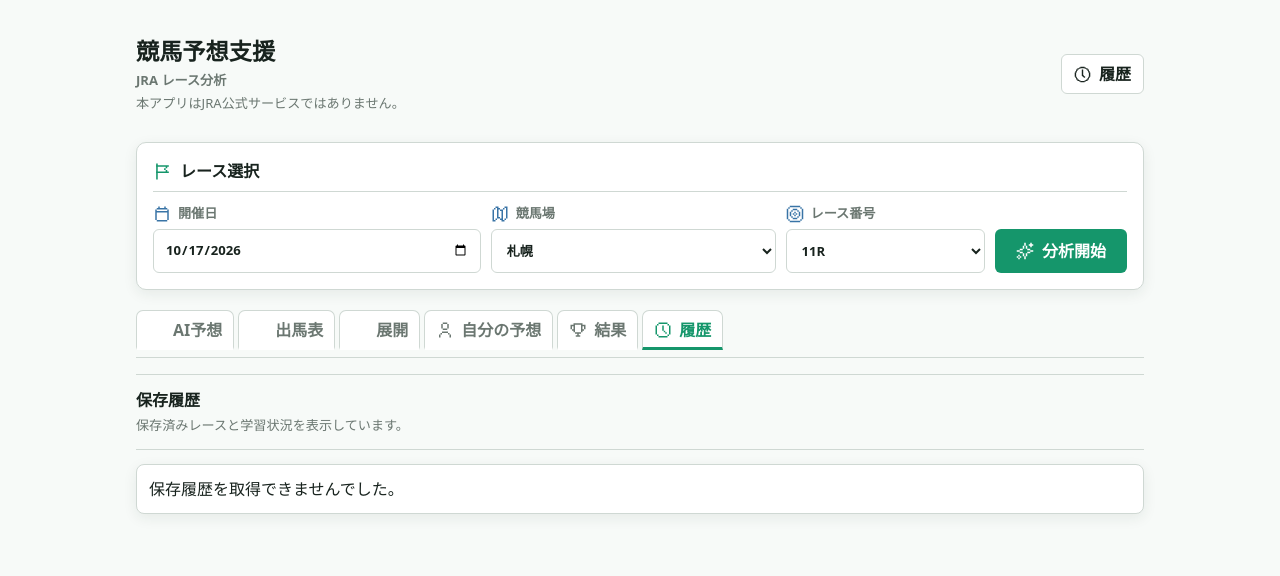
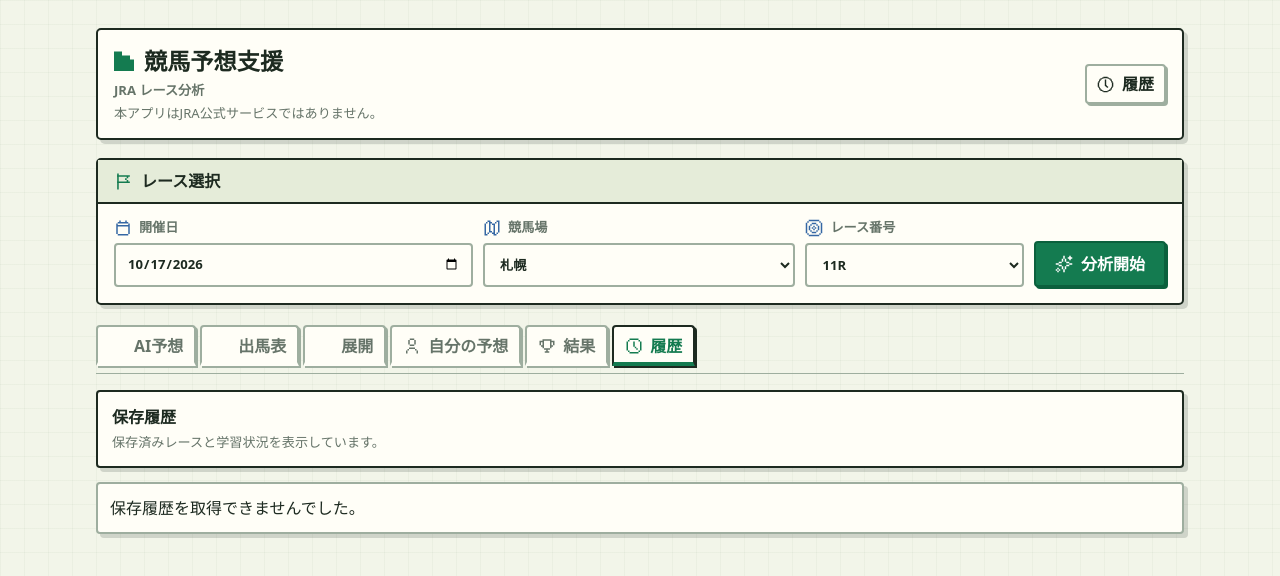
Before and after one commit to seru2453/HorseRace-Prediction, a website: page apps/web/static/index.html in a window 1280 px wide. Both pictures are taken after a click on the button "履歴". Drawn offline with Linux system fonts and the light colour scheme; no server answers.

Commit message:
Restyle the full interface with pixel game UI

```diff
--- a/apps/web/static/styles.css
+++ b/apps/web/static/styles.css
@@ -1,33 +1,33 @@
 :root {
   color-scheme: light dark;
-  --bg: #f7faf8;
-  --text: #18231e;
-  --muted: #6b7771;
-  --line: #cfd8d3;
-  --panel: #ffffff;
-  --accent: #15966b;
-  --accent-strong: #0d7955;
-  --danger: #b94b45;
-  --soft: #eef4f0;
-  --blue: #3974a6;
-  --gold: #b88619;
-  --shadow: 0 4px 14px rgba(28, 49, 39, .08);
+  --bg: #f2f5e9;
+  --text: #1d2a20;
+  --muted: #667469;
+  --line: #9eae9f;
+  --panel: #fffef7;
+  --accent: #147b50;
+  --accent-strong: #0b603d;
+  --danger: #a63e3b;
+  --soft: #e5ecd9;
+  --blue: #3567a4;
+  --gold: #a66d08;
+  --shadow: 4px 4px 0 rgba(29, 42, 32, .16);
 }
 
 @media (prefers-color-scheme: dark) {
   :root {
-    --bg: #111513;
-    --text: #eef4f1;
-    --muted: #a8b3ae;
-    --line: #35413c;
-    --panel: #1a211e;
-    --accent: #55b994;
-    --accent-strong: #72c9a7;
-    --danger: #df7e77;
-    --soft: #252e2a;
-    --blue: #78a8d0;
-    --gold: #e0b660;
-    --shadow: none;
+    --bg: #121a16;
+    --text: #edf4e6;
+    --muted: #aab7aa;
+    --line: #4a5b4c;
+    --panel: #202b24;
+    --accent: #63c391;
+    --accent-strong: #80d7a8;
+    --danger: #ef8b7e;
+    --soft: #2b382e;
+    --blue: #91baff;
+    --gold: #edc15d;
+    --shadow: 4px 4px 0 #0a100c;
   }
 }
 
@@ -35,14 +35,16 @@
 
 body {
   margin: 0;
-  background: var(--bg);
+  background-color: var(--bg);
+  background-image: linear-gradient(rgb(93 122 91 / 5%) 1px, transparent 1px), linear-gradient(90deg, rgb(93 122 91 / 5%) 1px, transparent 1px);
+  background-size: 24px 24px;
   color: var(--text);
   font-family: system-ui, -apple-system, BlinkMacSystemFont, "Segoe UI", sans-serif;
   line-height: 1.5;
 }
 
 .shell {
-  width: min(100%, 1040px);
+  width: min(100%, 1120px);
   margin: 0 auto;
   padding: 22px 16px 56px;
 }
@@ -72,15 +74,19 @@ body {
   justify-content: space-between;
 }
 
-.app-header { gap: 20px; padding: 6px 0 10px; }
+.app-header { gap: 20px; padding: 14px 16px; border: 2px solid var(--text); border-radius: 5px; background: var(--panel); box-shadow: var(--shadow); }
 .app-header > div:first-child { min-width: 0; }
 .header-actions { gap: 10px; flex: 0 0 auto; }
 
 h1 {
+  display: flex;
+  align-items: center;
+  gap: 10px;
   margin: 0;
   font-size: 1.45rem;
   letter-spacing: 0;
 }
+h1::before { content: ""; width: 20px; height: 20px; flex: 0 0 20px; background: var(--accent); clip-path: polygon(0 0, 40% 0, 40% 20%, 80% 20%, 80% 40%, 100% 40%, 100% 100%, 0 100%); image-rendering: pixelated; }
 
 .app-header p {
   margin: 2px 0 0;
@@ -99,8 +105,8 @@ h1 {
   grid-template-columns: 1fr;
   gap: 10px;
   padding: 16px;
-  border: 1px solid var(--line);
-  border-radius: 10px;
+  border: 2px solid var(--text);
+  border-radius: 5px;
   background: var(--panel);
   box-shadow: var(--shadow);
 }
@@ -110,9 +116,10 @@ h1 {
   grid-column: 1 / -1;
   align-items: center;
   min-height: 30px;
-  margin-bottom: 2px;
-  padding-bottom: 8px;
-  border-bottom: 1px solid var(--line);
+  margin: -16px -16px 4px;
+  padding: 9px 16px;
+  border-bottom: 2px solid var(--text);
+  background: var(--soft);
 }
 .race-form-heading h2 { display: flex; align-items: center; gap: 8px; margin: 0; font-size: 1rem; }
 .field-caption { display: flex; align-items: center; gap: 7px; }
@@ -130,8 +137,8 @@ select,
 textarea {
   width: 100%;
   min-height: 44px;
-  border: 1px solid var(--line);
-  border-radius: 6px;
+  border: 2px solid var(--line);
+  border-radius: 4px;
   padding: 9px 11px;
   background: var(--panel);
   color: var(--text);
@@ -150,30 +157,33 @@ summary:focus-visible {
 button,
 .utility-menu summary {
   min-height: 44px;
-  border: 0;
-  border-radius: 6px;
+  border: 2px solid var(--accent-strong);
+  border-radius: 4px;
   padding: 9px 15px;
   background: var(--accent);
   color: white;
+  box-shadow: 2px 2px 0 var(--accent-strong);
   font: inherit;
   font-weight: 750;
   cursor: pointer;
 }
 
-button:hover { background: var(--accent-strong); }
+button:hover { background: var(--accent-strong); transform: translate(-1px, -1px); box-shadow: 3px 3px 0 var(--text); }
+button:active { transform: translate(1px, 1px); box-shadow: 0 0 0 var(--text); }
 button:disabled { cursor: wait; opacity: .75; }
 
 .secondary-button,
 .utility-menu summary {
-  border: 1px solid var(--line);
+  border: 2px solid var(--line);
   background: var(--panel);
   color: var(--text);
+  box-shadow: 2px 2px 0 var(--line);
 }
 
 .secondary-button:hover,
 .utility-menu summary:hover { background: var(--soft); }
 
-.compact-button { min-height: 38px; padding: 7px 12px; }
+.compact-button { min-height: 38px; padding: 6px 10px; }
 .has-icon { display: inline-flex; align-items: center; justify-content: center; gap: 8px; }
 .analyze-button {
   display: inline-flex;
@@ -209,10 +219,11 @@ button:disabled { cursor: wait; opacity: .75; }
   height: 44px;
   min-height: 44px;
   padding: 0;
-  border: 2px solid var(--line);
-  border-radius: 8px;
+  border: 2px solid var(--text);
+  border-radius: 4px;
   background: var(--panel);
   color: var(--accent);
+  box-shadow: 2px 2px 0 var(--text);
   list-style: none;
   letter-spacing: 1px;
   font-weight: 800;
@@ -277,7 +288,7 @@ button:disabled { cursor: wait; opacity: .75; }
   gap: 6px;
   padding: 7px;
   border: 1px solid var(--line);
-  border-radius: 8px;
+  border-radius: 4px;
   background: var(--panel);
   box-shadow: var(--shadow);
 }
@@ -299,16 +310,17 @@ button:disabled { cursor: wait; opacity: .75; }
   gap: 7px;
   flex: 0 0 auto;
   min-height: 38px;
-  border: 1px solid var(--line);
-  border-bottom: 3px solid transparent;
-  border-radius: 7px 7px 0 0;
+  border: 2px solid var(--line);
+  border-bottom: 4px solid transparent;
+  border-radius: 4px 4px 0 0;
   background: var(--panel);
   color: var(--muted);
-  padding: 7px 11px 5px;
+  padding: 7px 11px 4px;
+  box-shadow: 2px 2px 0 var(--line);
 }
 
 .tabs button:hover { background: var(--soft); color: var(--text); }
-.tabs button.active { border-bottom-color: var(--accent); color: var(--accent); background: var(--panel); }
+.tabs button.active { border-color: var(--text); border-bottom-color: var(--accent); color: var(--accent); background: var(--panel); box-shadow: 2px 2px 0 var(--text); }
 .reason-details summary { display: flex; align-items: center; gap: 7px; }
 .reason-details summary::before { content: ""; display: inline-block; width: 16px; height: 16px; background: currentColor; -webkit-mask: url("/icons/hackernoon-lightbulb.svg") center / contain no-repeat; mask: url("/icons/hackernoon-lightbulb.svg") center / contain no-repeat; }
 .race-kicker { display: inline-flex; align-items: center; gap: 6px; }
@@ -323,9 +335,11 @@ button:disabled { cursor: wait; opacity: .75; }
 .progress,
 .error {
   margin-bottom: 14px;
-  padding: 13px 0;
-  border-top: 1px solid var(--line);
-  border-bottom: 1px solid var(--line);
+  padding: 13px 14px;
+  border: 2px solid var(--text);
+  border-radius: 4px;
+  background: var(--panel);
+  box-shadow: var(--shadow);
 }
 
 .race-summary-main { gap: 14px; margin-bottom: 3px; }
@@ -348,8 +362,8 @@ button:disabled { cursor: wait; opacity: .75; }
 .prediction,
 .scenario,
 .review-row {
-  border: 1px solid var(--line);
-  border-radius: 8px;
+  border: 2px solid var(--line);
+  border-radius: 4px;
   background: var(--panel);
   box-shadow: var(--shadow);
 }
@@ -373,11 +387,13 @@ button:disabled { cursor: wait; opacity: .75; }
   align-items: center;
   justify-content: center;
   gap: 2px;
-  border-right: 1px solid var(--line);
+  border-right: 2px solid var(--line);
   background: var(--soft);
+  background-image: linear-gradient(rgb(20 123 80 / 7%) 1px, transparent 1px), linear-gradient(90deg, rgb(20 123 80 / 7%) 1px, transparent 1px);
+  background-size: 8px 8px;
 }
 
-.prediction-rank span { padding: 4px 7px; border: 1px solid currentColor; border-radius: 4px; box-shadow: 2px 2px 0 var(--line); font-size: 1.35rem; font-weight: 850; }
+.prediction-rank span { padding: 4px 7px; border: 2px solid currentColor; border-radius: 2px; box-shadow: 2px 2px 0 var(--line); font-size: 1.35rem; font-weight: 850; }
 .prediction-rank small { min-height: 1.1em; color: var(--muted); font-size: .68rem; font-weight: 750; }
 .prediction-rank-1 .prediction-rank { background: color-mix(in srgb, var(--gold) 16%, var(--panel)); color: var(--gold); }
 .prediction-rank-2 .prediction-rank { background: color-mix(in srgb, var(--blue) 12%, var(--panel)); color: var(--blue); }
@@ -404,13 +420,13 @@ button:disabled { cursor: wait; opacity: .75; }
 .factors li + li { margin-top: 3px; }
 
 .metrics { display: grid; grid-template-columns: repeat(3, 1fr); gap: 7px; margin-top: 9px; }
-.metric { min-width: 0; padding: 8px; border-radius: 6px; background: var(--soft); color: var(--muted); font-size: .78rem; }
+.metric { min-width: 0; padding: 8px; border: 1px solid var(--line); border-radius: 3px; background: var(--soft); color: var(--muted); font-size: .78rem; }
 .metric b { display: block; overflow-wrap: anywhere; color: var(--text); font-size: 1rem; }
 .meta { color: var(--muted); font-size: .82rem; }
 .warning-text { color: var(--danger); }
 
 .simulation-rank .probability-bar { margin: 8px 0; }
-.scenario { border-left: 3px solid var(--blue); }
+.scenario { border-left: 5px solid var(--blue); }
 .history-detail { margin-bottom: 4px; }
 .user-prediction .row-head { align-items: center; }
 .user-prediction-name { min-width: 0; overflow: hidden; text-overflow: ellipsis; white-space: nowrap; }
```
Also changed, not shown: tests/e2e/ui.spec.js (+4 -4 lines).
